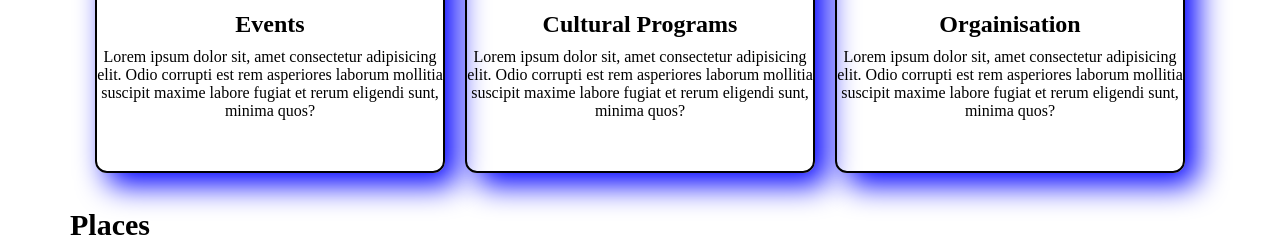
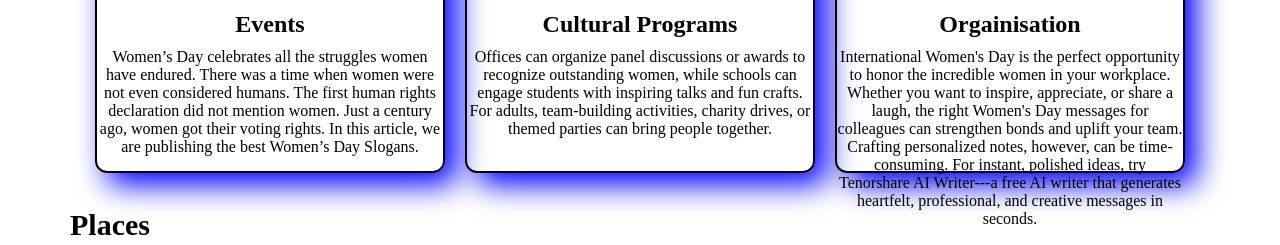
Before and after one commit to MrLaxman09/Happy-Womens-Day, a plain HTML site: page index.html in a window 1280 px wide. Shown: the part 665-910 px from the top of the page. Drawn offline with Linux system fonts and the light colour scheme; a web font is replaced by a local one.

Commit message:
Update index.html
update section part

```diff
--- a/index.html
+++ b/index.html
@@ -37,23 +37,23 @@
 
     <section id="centre">
         <div class="center-box">
-            <img src="https://eccnsw.org.au/wp-content/uploads/2021/03/iStock-1289170151.jpg" alt="">
+            <img src="https://www.familyeducation.com/sites/default/files/2023-02/international-womens-day-2023.jpg" alt="">
             <h2>Events</h2>
-            <p>Lorem ipsum dolor sit, amet consectetur adipisicing elit. Odio corrupti est rem asperiores laborum
-                mollitia suscipit maxime labore fugiat et rerum eligendi sunt, minima quos?</p>
+            <p>Women’s Day celebrates all the struggles women have endured. There was a time when
+                women were not even considered humans. The first human
+                rights declaration did not mention women. Just a century ago,
+                women got their voting rights. In this article, we are publishing the best Women’s Day Slogans.</p>
         </div>
         <div class="center-box">
             <img src="https://hpsbegumpet.org.in/wp-content/uploads/2020/02/2A2A9538.jpg" alt="">
             <h2>Cultural Programs</h2>
-            <p>Lorem ipsum dolor sit, amet consectetur adipisicing elit. Odio corrupti est rem asperiores laborum
-                mollitia suscipit maxime labore fugiat et rerum eligendi sunt, minima quos?</p>
+            <p>Offices can organize panel discussions or awards to recognize outstanding women, while schools can engage students with inspiring talks and fun crafts. For adults, team-building activities, charity drives, or themed parties can bring people together.</p>
         </div>
         <div class="center-box">
             <img src="https://anytimetablethire.co.uk/blog/wp-content/uploads/2019/05/EVENT-ORGANIZATION-GUIDE.jpg"
                 alt="">
             <h2>Orgainisation</h2>
-            <p>Lorem ipsum dolor sit, amet consectetur adipisicing elit. Odio corrupti est rem asperiores laborum
-                mollitia suscipit maxime labore fugiat et rerum eligendi sunt, minima quos?</p>
+            <p>International Women's Day is the perfect opportunity to honor the incredible women in your workplace. Whether you want to inspire, appreciate, or share a laugh, the right Women's Day messages for colleagues can strengthen bonds and uplift your team. Crafting personalized notes, however, can be time-consuming. For instant, polished ideas, try Tenorshare AI Writer---a free AI writer that generates heartfelt, professional, and creative messages in seconds.</p>
         </div>
     </section>
     <section id="centre-2">
```
